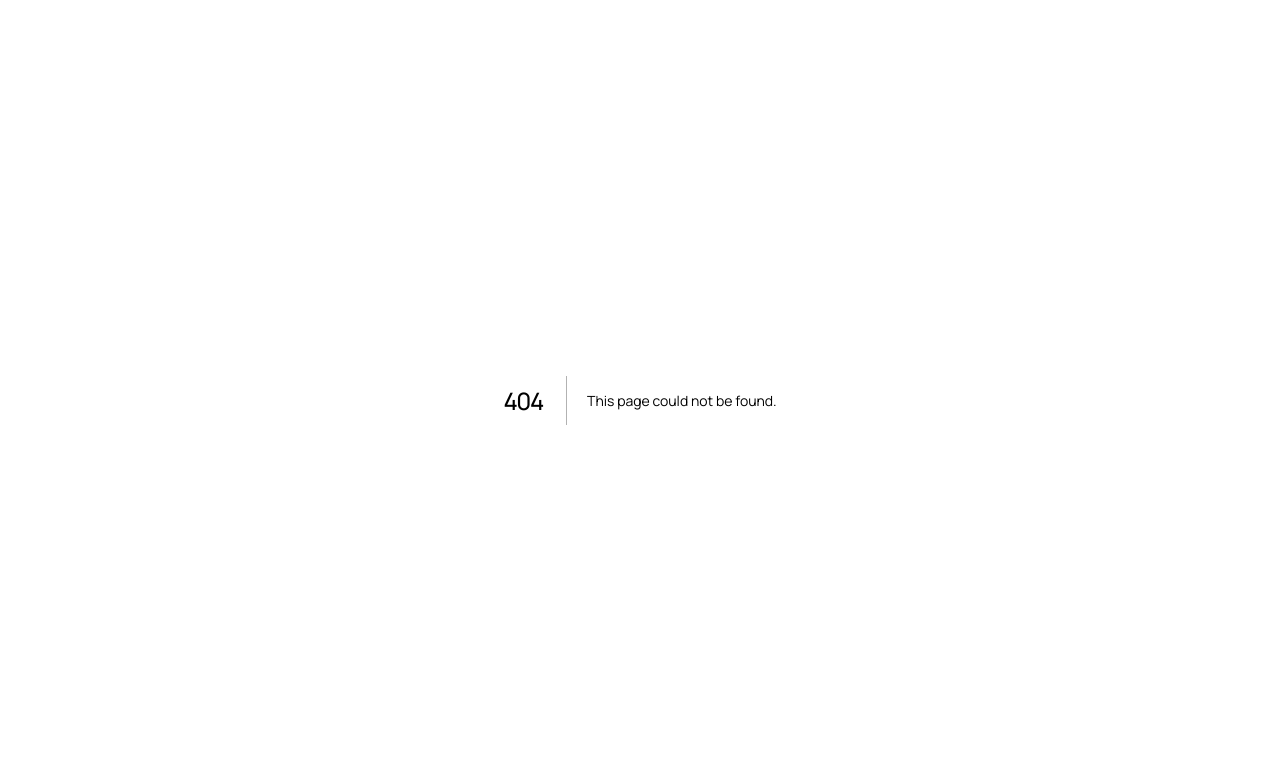
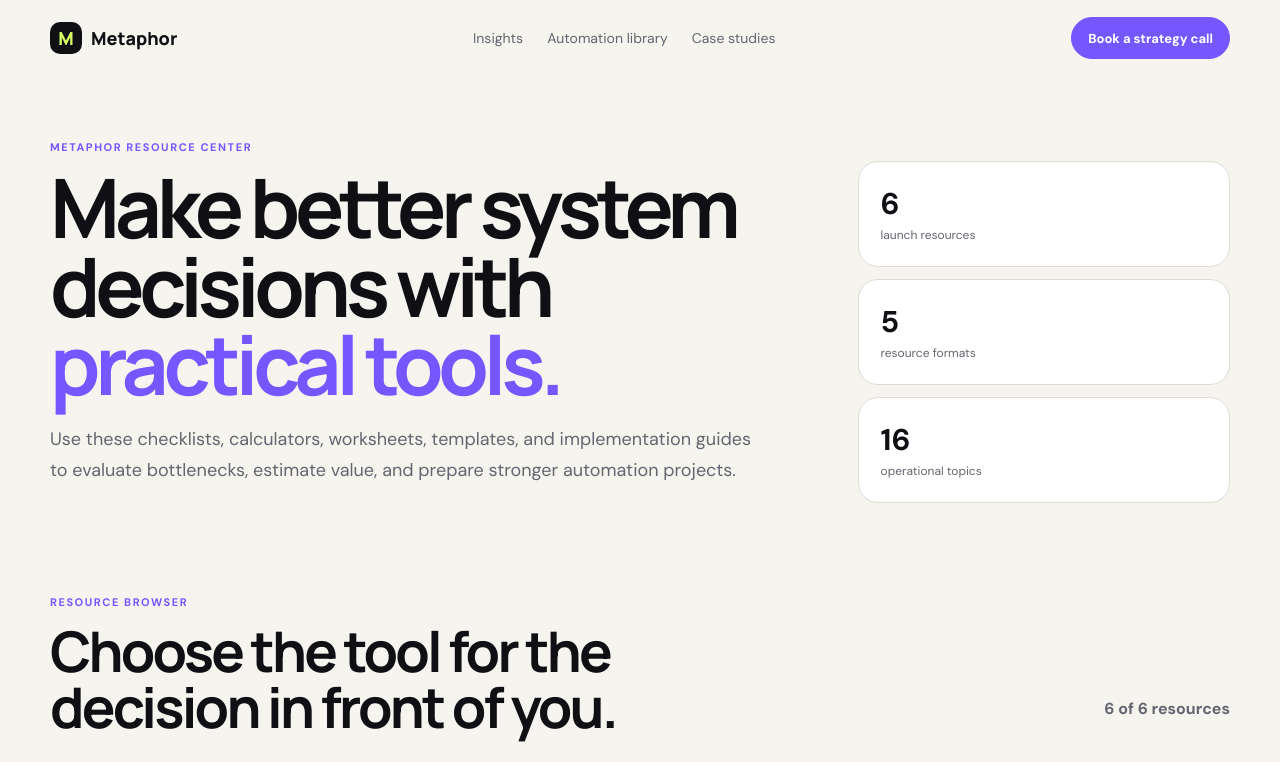
Before and after one commit to cocodev86/Coco1, a Next.js app: page /resources in a window 1280 px wide. Before the commit this address had no page. Shown: the top 762 px of the page. Built offline with nearby package versions, Linux system fonts and the light colour scheme.

Commit message:
Build resources index

```diff
--- /dev/null
+++ b/app/resources/page.tsx
@@ -0,0 +1,38 @@
+import type { Metadata } from "next";
+import Link from "next/link";
+import ResourcesClient from "./ResourcesClient";
+import { resources, resourceTopics, resourceTypes } from "./data";
+import styles from "./resources.module.css";
+
+export const metadata: Metadata = {
+  title: "Business Automation Resources | Metaphor Consulting",
+  description: "Free checklists, calculators, worksheets, templates, and guides for automation, CRM, lead capture, conversion, and client operations.",
+  alternates: { canonical: "/resources" },
+};
+
+export default function ResourcesPage() {
+  return (
+    <main className={styles.page}>
+      <nav className={`shell ${styles.nav}`} aria-label="Resources navigation">
+        <Link className="brand" href="/"><span>M</span>Metaphor</Link>
+        <div className={styles.navLinks}><Link href="/blog">Insights</Link><Link href="/automation-library">Automation library</Link><Link href="/blog/case-studies">Case studies</Link></div>
+        <Link className="button button-small" href="/#booking">Book a strategy call</Link>
+      </nav>
+
+      <header className={`shell ${styles.hero}`}>
+        <div className={styles.heroGrid}>
+          <div><p className="eyebrow">Metaphor resource center</p><h1>Make better system decisions with <em>practical tools.</em></h1><p>Use these checklists, calculators, worksheets, templates, and implementation guides to evaluate bottlenecks, estimate value, and prepare stronger automation projects.</p></div>
+          <div className={styles.stats}><div><strong>{resources.length}</strong><span>launch resources</span></div><div><strong>{resourceTypes.length}</strong><span>resource formats</span></div><div><strong>{resourceTopics.length}</strong><span>operational topics</span></div></div>
+        </div>
+      </header>
+
+      <div className="shell"><ResourcesClient resources={resources} types={resourceTypes} topics={resourceTopics} /></div>
+
+      <section className={`shell ${styles.cta}`}>
+        <p className="eyebrow">Need implementation support?</p><h2>Turn the completed worksheet into a working business system.</h2><p>Metaphor can review your findings, map the process, choose the stack, build the automation, test exceptions, and document the handoff.</p><Link className="button" href="/#booking">Review my workflow with Metaphor</Link>
+      </section>
+
+      <footer className={`shell ${styles.footer}`}><Link className="brand" href="/"><span>M</span>Metaphor</Link><p>Practical tools for smarter business systems.</p><small>© 2026 Metaphor Consulting.</small></footer>
+    </main>
+  );
+}
```
